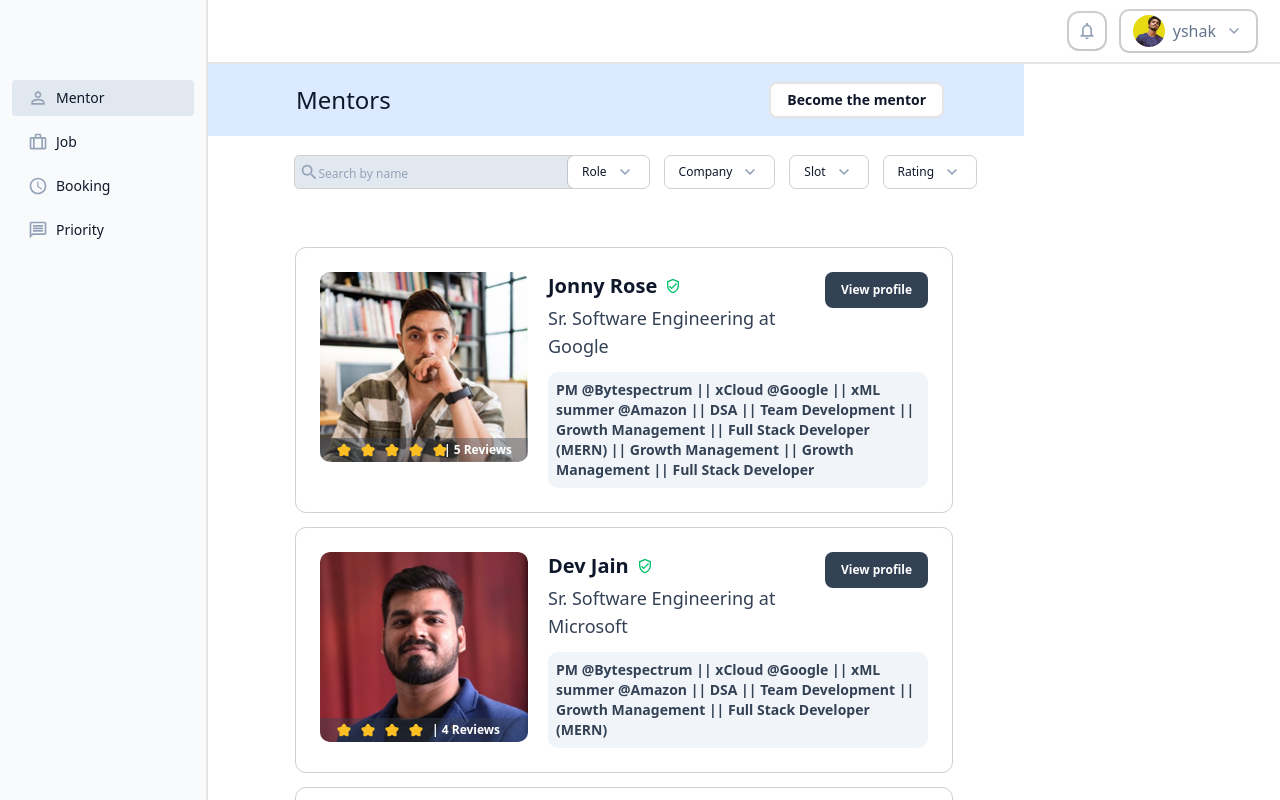
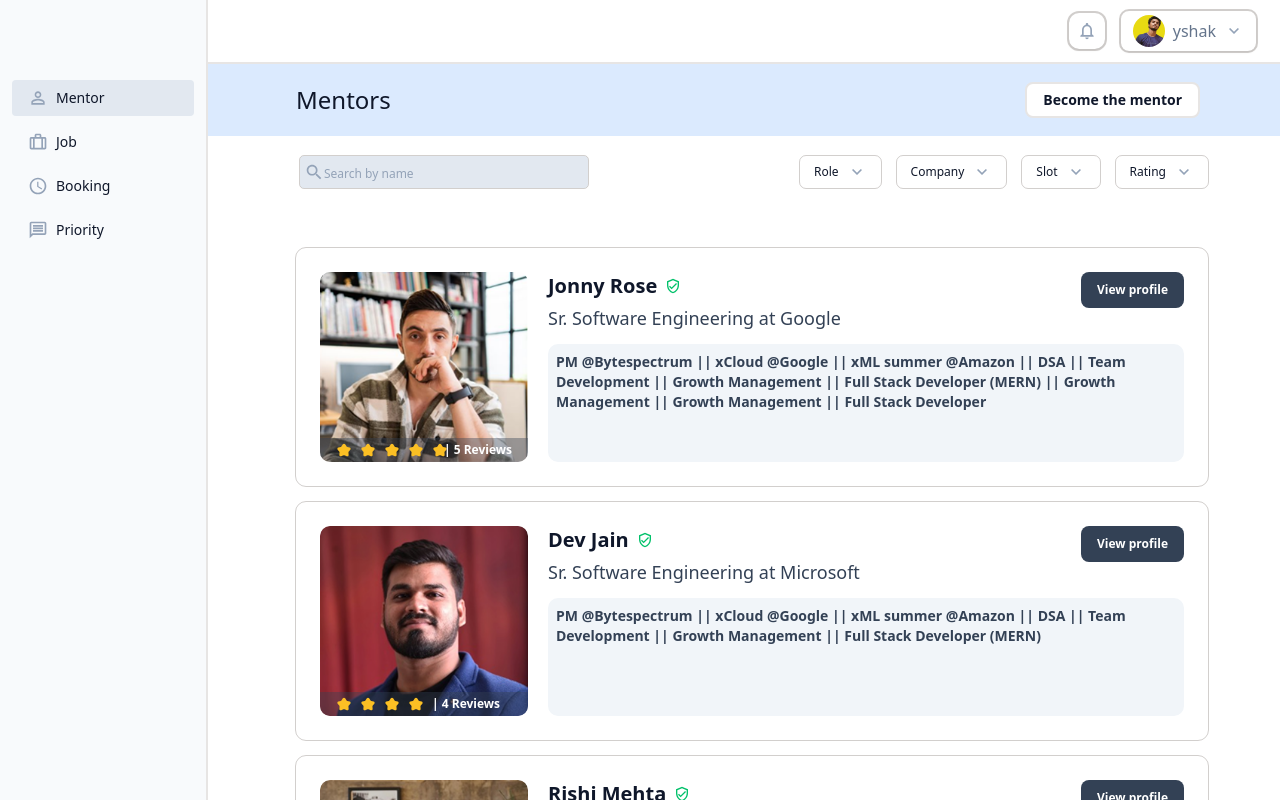
Before and after one commit to Vy-shak/Frontend-Assignment, a Next.js app: page / in a window 1280 px wide. Shown: the top 800 px of the page. Built offline with nearby package versions, Linux system fonts and the light colour scheme.

Commit message:
final touch

```diff
--- a/app/(home)/layout.tsx
+++ b/app/(home)/layout.tsx
@@ -22,7 +22,7 @@ export default function RootLayout({
   return (
     <html lang="en">
       <body
-        className={`${dmSans.variable} antialiased flexStart max-w-5xl w-full h-full`}
+        className={`${dmSans.variable} antialiased flexStart  w-full h-full`}
       >
         <Sidebar/>
         <Navbar/>
```
